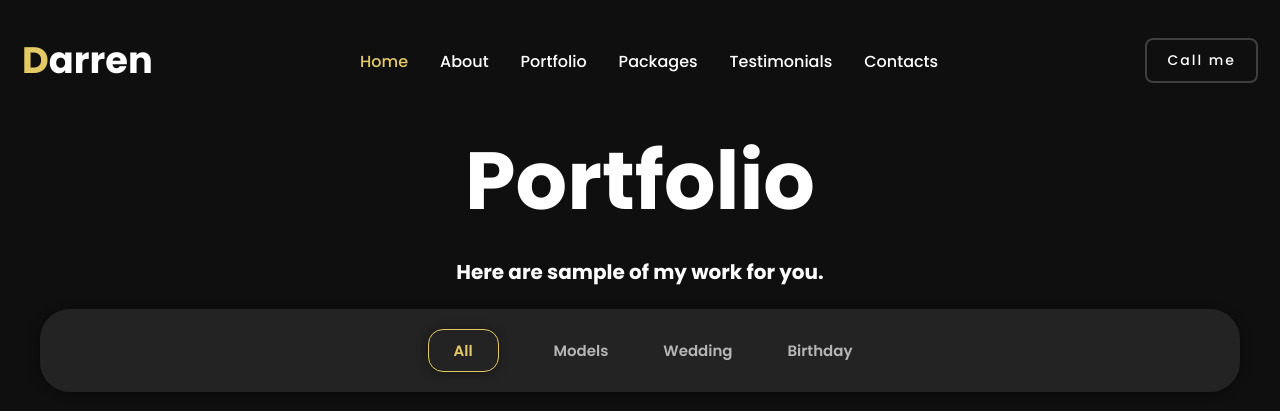
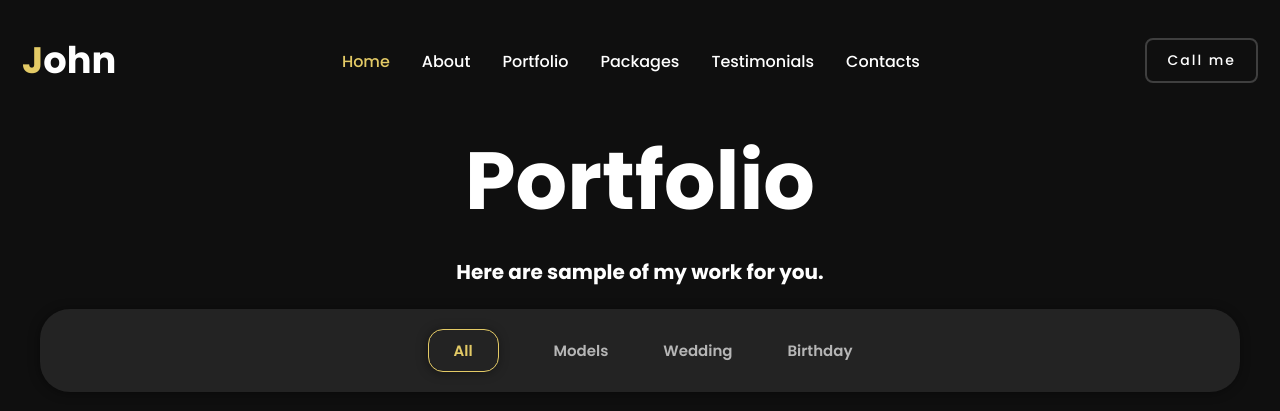
Before and after one commit to PhotographerWebsiteBuilder/JohnPortfolio, a plain HTML site: page Gallery_Complete.html in a window 1280 px wide. Shown: the top 411 px of the page. Drawn offline with nearby package versions, Linux system fonts and the light colour scheme.

Commit message:
Update Gallery_Complete.html

```diff
--- a/Gallery_Complete.html
+++ b/Gallery_Complete.html
@@ -685,7 +685,7 @@
   <!--=============== HEADER ===============-->
   <header class="header" id="header">
     <nav class="nav container">
-      <a href="index.html" class="nav__logo"><span>D</span>arren</a>
+      <a href="index.html" class="nav__logo"><span>J</span>ohn</a>
 
       <div class="nav__menu" id="nav-menu">
         <ul class="nav__list">
```
